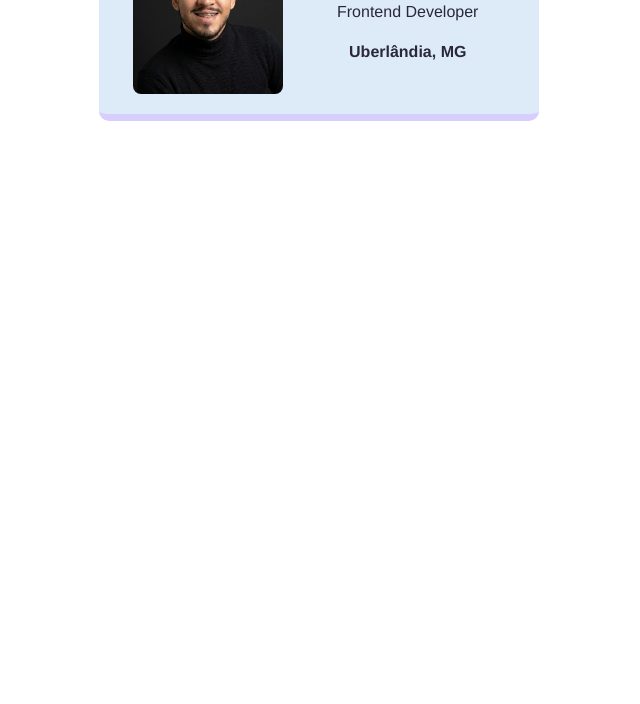
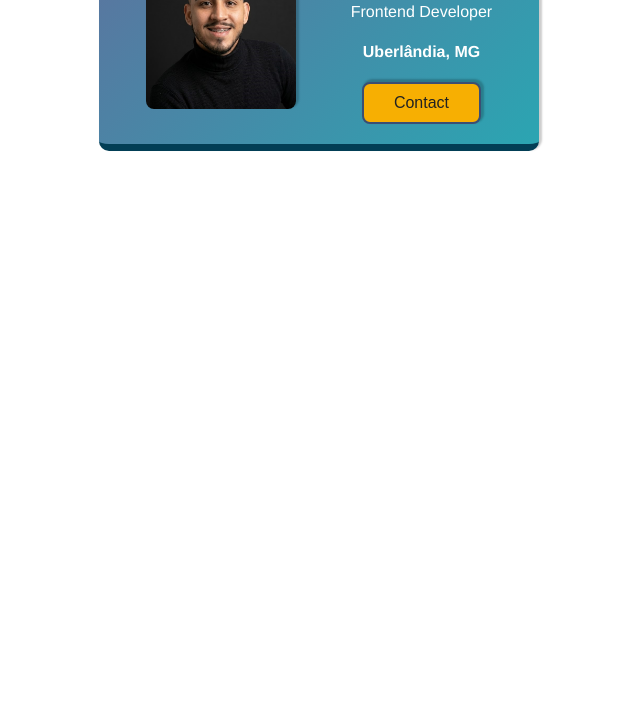
Before and after one commit to fhelipeabel/Estudos, a plain HTML site: page Scrimba/Build a digital business card/index.html in a window 1280 px wide. Shown: the part 96-800 px from the top of the page, without its empty margins (321-961 px from the left). Drawn offline with Linux system fonts and the light colour scheme.

Commit message:
Atualização de aula prática

```diff
--- a/Scrimba/Build a digital business card/index.html
+++ b/Scrimba/Build a digital business card/index.html
@@ -1,15 +1,18 @@
-<html>
+<html lang="pt-BR">
     <head>
         <link rel="stylesheet" href="style.css" />
-
+        <meta charset="UTF-8">
+        <meta name="viewport" content="width=device-width, initial-scale=1.0">
+        <title>Fhelipe Abel R Arruda</title>
     </head>
     <body>
-        <div class="card dotted-border alignment">
-            <img class="profile-img dotted-border" src="fhelipe-perfil.jpg" alt="Fhelipe Abel smiling at the camera with a black background">
+        <div class="card dotted-border alignment shaded">
+            <img class="profile-img dotted-border shaded" src="fhelipe-perfil.jpg" alt="Fhelipe Abel smiling at the camera with a black background">
             <div class="centered">
                 <h3>Fhelipe Abel R Arruda</h3>
                 <p>Frontend Developer</p>
                 <h4>Uberlândia, MG</h4>
+                <button class="shaded">Contact</button>
             </div>
         </div>
     </body>
--- a/Scrimba/Build a digital business card/style.css
+++ b/Scrimba/Build a digital business card/style.css
@@ -1,22 +1,24 @@
 body {
-    margin: 20px;
+    font-family: Helvetica, Verdana, Arial, sans-serif;
+    border-radius: 10px;
 }
 
 .profile-img {
     width: 150px;
+    height: 150px;
     border-radius: 8px;
+    margin: auto;
 }
 
 .card {
     padding: 20px;
+    margin: 20px auto;
     display: flex;
     width: 400px;
-    color: #2b2839;
-    border-bottom: 7px solid #d8cefe;
-    background-color: #ddebf8;
-    font-family: Helvetica, Verdana, Arial, sans-serif;
+    color: white;
+    border-bottom: 7px solid #023e55;
+    background-image: linear-gradient(135deg, #5d729e, #2ba5b2);
     border-radius: 10px;
-    margin: auto;
 }
 
 .alignment {
@@ -26,3 +28,17 @@ body {
 .centered {
     text-align: center;
 }
+
+.shaded {
+    /* offset-x | offset-y | blur-radius | spread-radius | color */
+    box-shadow: 2px -2px 2px 1px rgba(0, 0, 0, 0.2);
+}
+
+button {
+    background-color: #f7af02;
+    border-radius: 8px;
+    padding: 10px 30px;
+    border: 2px solid #3b4e73;
+    color: #222222;
+    font-size: 16px;
+}
```
